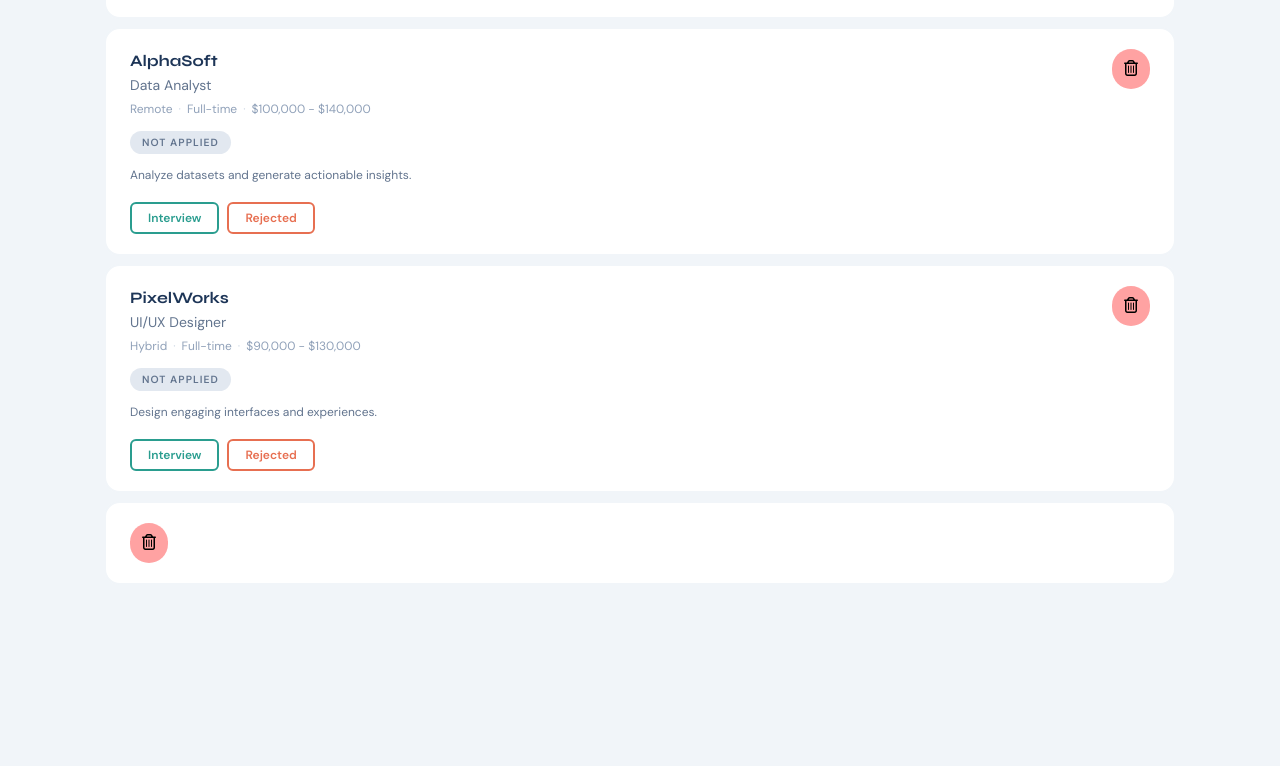
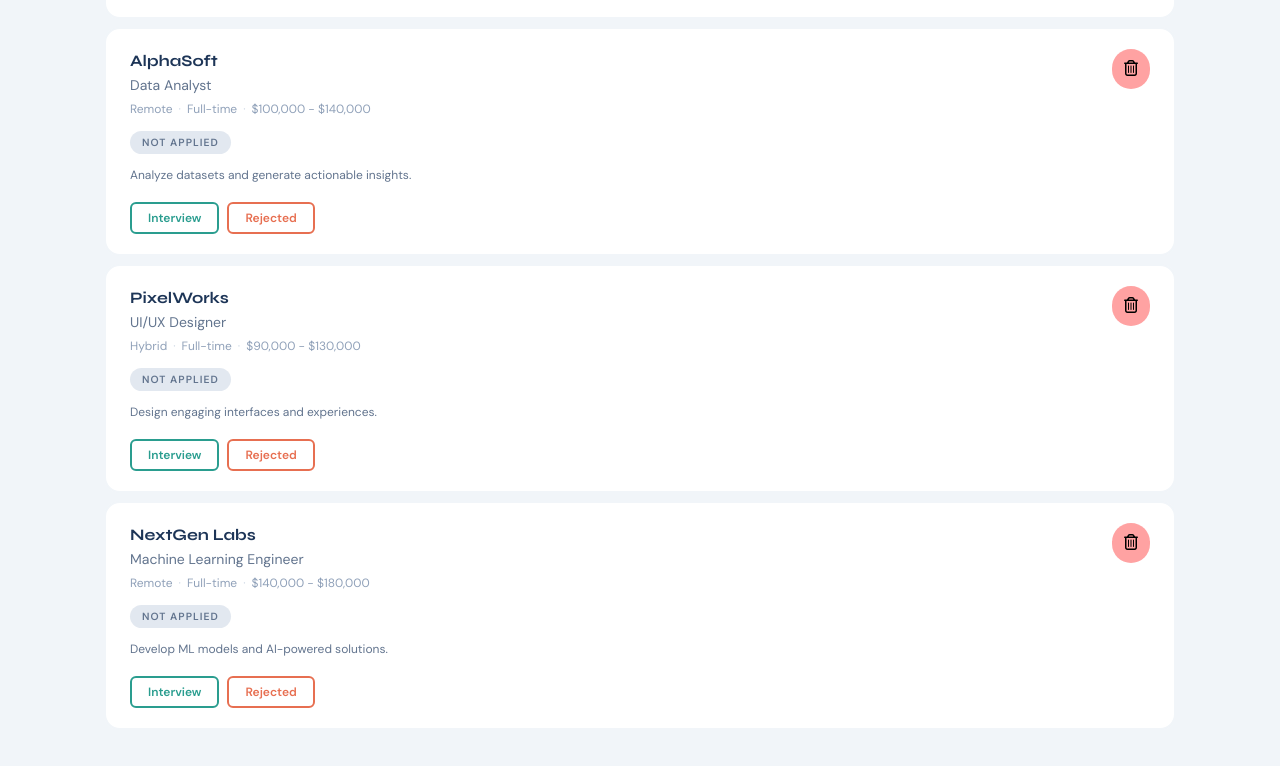
Before and after one commit to fahim203m/assainment-4, a plain HTML site: page index.html in a window 1280 px wide. Shown: the part 1492-2258 px from the top of the page. Before the commit the page ends 2149 px from the top, so only its background shows below. Drawn offline with nearby package versions, Linux system fonts and the light colour scheme.

Commit message:
all ok with out some css

```diff
--- a/index.html
+++ b/index.html
@@ -202,7 +202,17 @@
 
             <div class="card bg-white rounded-2xl border-2 border-slate-100 px-6 py-5 hover:shadow-lg hover:-translate-y-0.5 transition-all duration-200 animate-fadeUp">
               <div class="flex justify-between items-start gap-4">
-
+                <div class="flex-1 min-w-0">
+                  <p class="font-syne font-bold text-navy text-base mb-0.5">NextGen Labs</p>
+                  <p class="text-sm text-slate-500 mb-1.5">Machine Learning Engineer</p>
+                  <p class="text-xs text-slate-400 mb-3"><span>Remote</span><span class="mx-1.5 text-slate-300">·</span><span>Full-time</span><span class="mx-1.5 text-slate-300">·</span><span>$140,000 - $180,000</span></p>
+                  <div class="mb-3 inline-block text-[0.65rem] font-bold tracking-widest uppercase px-3 py-1 rounded-full bg-slate-200 text-slate-500">Not Applied</div>
+                  <p class="text-xs text-slate-500 leading-relaxed mb-4">Develop ML models and AI-powered solutions.</p>
+                  <div class="flex flex-wrap gap-2">
+                    <button class="text-xs font-semibold px-4 py-1.5 rounded-md border-2 border-teal text-teal bg-transparent cursor-pointer transition-all duration-150 hover:bg-teal hover:text-white">Interview</button>
+                    <button class="text-xs font-semibold px-4 py-1.5 rounded-md border-2 border-coral text-coral bg-transparent cursor-pointer transition-all duration-150 hover:bg-coral hover:text-white">Rejected</button>
+                  </div>
+                </div>
                 <button class="text-slate-300 hover:text-red-400 transition-colors duration-150 py-2 px-3 cursor-pointer shrink-0 bg-red-300 rounded-full">
                   <i class="fa-regular fa-trash-can text-black pointer-events-none"></i>
                 </button>
```
